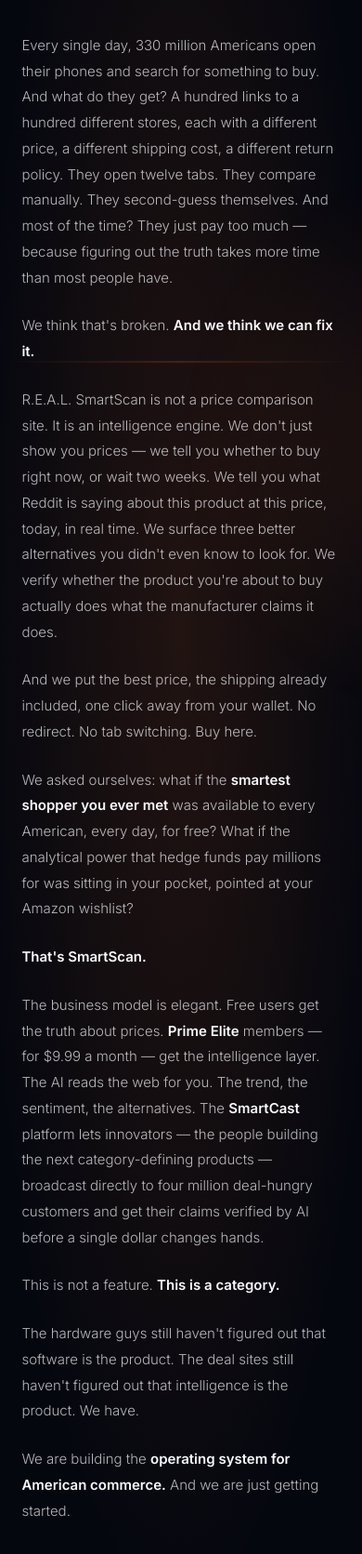
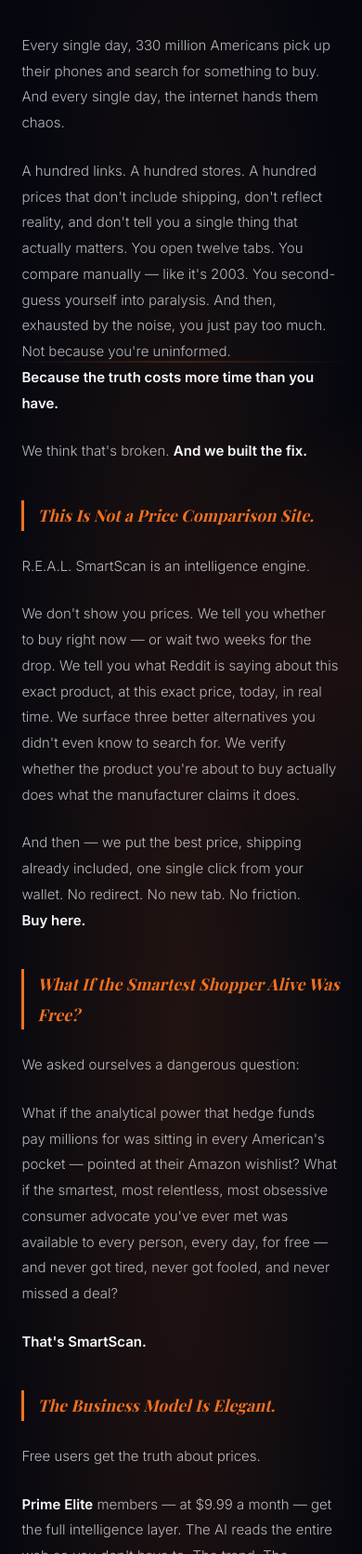
Before and after one commit to BenThingkTangk/real-smartscan, a website: page public/launch.html in a window 390 px wide. Shown: the part 329-2000 px from the top of the page at 93% size. Drawn offline with nearby package versions, Linux system fonts and the light colour scheme; a web font is replaced by a local one.

Commit message:
Vision: cinematic manifesto rewrite — 'The Consumer Always Wins'

```diff
--- a/public/launch.html
+++ b/public/launch.html
@@ -1470,6 +1470,20 @@ footer {
   .vision-title { font-size: 36px; }
 }
 
+/* ── VISION CHAPTER HEADERS ── */
+.vision-chapter {
+  font-family: 'Playfair Display', serif;
+  font-size: clamp(1.1rem, 2.2vw, 1.45rem);
+  font-weight: 700;
+  font-style: italic;
+  color: var(--orange);
+  margin-top: 2.2em;
+  margin-bottom: 0.2em;
+  letter-spacing: 0.01em;
+  border-left: 3px solid var(--orange);
+  padding-left: 14px;
+}
+
 /* ── GMV BANNER ── */
 .gmv-banner {
   background: linear-gradient(135deg, rgba(245,158,11,0.08), rgba(240,112,32,0.06));
@@ -1736,29 +1750,53 @@ footer {
   <div class="vision-scanline" aria-hidden="true"></div>
   <div class="vision-inner">
     <p class="vision-eyebrow fade-in-up">GA Launch Command Center · R.E.A.L. by ThingkTangk</p>
-    <h1 class="vision-title fade-in-up delay-1">"One more thing."</h1>
+    <h1 class="vision-title fade-in-up delay-1">The Consumer Always Wins.</h1>
     <p class="vision-brand fade-in-up delay-2">R.E.A.L. SmartScan</p>
 
     <div class="vision-prose fade-in-up delay-3">
-      <p>Every single day, 330 million Americans open their phones and search for something to buy. And what do they get? A hundred links to a hundred different stores, each with a different price, a different shipping cost, a different return policy. They open twelve tabs. They compare manually. They second-guess themselves. And most of the time? They just pay too much — because figuring out the truth takes more time than most people have.</p>
-
-      <p>We think that's broken. <strong>And we think we can fix it.</strong></p>
-
-      <p>R.E.A.L. SmartScan is not a price comparison site. It is an intelligence engine. We don't just show you prices — we tell you whether to buy right now, or wait two weeks. We tell you what Reddit is saying about this product at this price, today, in real time. We surface three better alternatives you didn't even know to look for. We verify whether the product you're about to buy actually does what the manufacturer claims it does.</p>
-
-      <p>And we put the best price, the shipping already included, one click away from your wallet. No redirect. No tab switching. Buy here.</p>
-
-      <p>We asked ourselves: what if the <strong>smartest shopper you ever met</strong> was available to every American, every day, for free? What if the analytical power that hedge funds pay millions for was sitting in your pocket, pointed at your Amazon wishlist?</p>
+      <p>Every single day, 330 million Americans pick up their phones and search for something to buy.<br>And every single day, the internet hands them chaos.</p>
+
+      <p>A hundred links. A hundred stores. A hundred prices that don't include shipping, don't reflect reality, and don't tell you a single thing that actually matters. You open twelve tabs. You compare manually — like it's 2003. You second-guess yourself into paralysis. And then, exhausted by the noise, you just pay too much. Not because you're uninformed.<br><strong>Because the truth costs more time than you have.</strong></p>
+
+      <p>We think that's broken. <strong>And we built the fix.</strong></p>
+
+      <p class="vision-chapter">This Is Not a Price Comparison Site.</p>
+
+      <p>R.E.A.L. SmartScan is an intelligence engine.</p>
+
+      <p>We don't show you prices. We tell you whether to buy right now — or wait two weeks for the drop. We tell you what Reddit is saying about this exact product, at this exact price, today, in real time. We surface three better alternatives you didn't even know to search for. We verify whether the product you're about to buy actually does what the manufacturer claims it does.</p>
+
+      <p>And then — we put the best price, shipping already included, one single click from your wallet. No redirect. No new tab. No friction.<br><strong>Buy here.</strong></p>
+
+      <p class="vision-chapter">What If the Smartest Shopper Alive Was Free?</p>
+
+      <p>We asked ourselves a dangerous question:</p>
+
+      <p>What if the analytical power that hedge funds pay millions for was sitting in every American's pocket — pointed at their Amazon wishlist? What if the smartest, most relentless, most obsessive consumer advocate you've ever met was available to every person, every day, for free — and never got tired, never got fooled, and never missed a deal?</p>
 
       <p><strong>That's SmartScan.</strong></p>
 
-      <p>The business model is elegant. Free users get the truth about prices. <strong>Prime Elite</strong> members — for $9.99 a month — get the intelligence layer. The AI reads the web for you. The trend, the sentiment, the alternatives. The <strong>SmartCast</strong> platform lets innovators — the people building the next category-defining products — broadcast directly to four million deal-hungry customers and get their claims verified by AI before a single dollar changes hands.</p>
-
-      <p>This is not a feature. <strong>This is a category.</strong></p>
-
-      <p>The hardware guys still haven't figured out that software is the product. The deal sites still haven't figured out that intelligence is the product. We have.</p>
-
-      <p>We are building the <strong>operating system for American commerce.</strong> And we are just getting started.</p>
+      <p class="vision-chapter">The Business Model Is Elegant.</p>
+
+      <p>Free users get the truth about prices.</p>
+
+      <p><strong>Prime Elite</strong> members — at $9.99 a month — get the full intelligence layer. The AI reads the entire web so you don't have to. The trend. The sentiment. The alternatives you didn't know existed. The signal buried beneath the noise.</p>
+
+      <p>And then there's <strong>SmartCast</strong> — the platform where innovators, the builders of tomorrow's category-defining products, broadcast directly to four million deal-hungry customers. Every claim, verified by AI before a single dollar changes hands. Trust built into the transaction. Verification native to the purchase. Commerce the way it was always supposed to work.</p>
+
+      <p class="vision-chapter">This Is Not a Feature.</p>
+
+      <p>The hardware companies still haven't figured out that software is the product.<br>The deal sites still haven't figured out that intelligence is the product.<br>We have.</p>
+
+      <p>We are not building another app. We are not building another marketplace. We are not building another browser extension that saves you 40 cents on paper towels.</p>
+
+      <p>We are building the <strong>operating system for American commerce.</strong> The layer that sits between 330 million people and every purchase decision they'll ever make — and makes sure, for the first time in history, that the consumer always has the upper hand.</p>
+
+      <p class="vision-chapter">We Are Just Getting Started.</p>
+
+      <p>The category doesn't have a name yet, because we're the ones naming it.</p>
+
+      <p style="font-size: 1.15em; letter-spacing: 0.04em;"><strong>R.E.A.L. SmartScan.<br>Buy smarter. Every time.</strong></p>
     </div>
 
     <div class="vision-stats fade-in-up delay-4">
```
